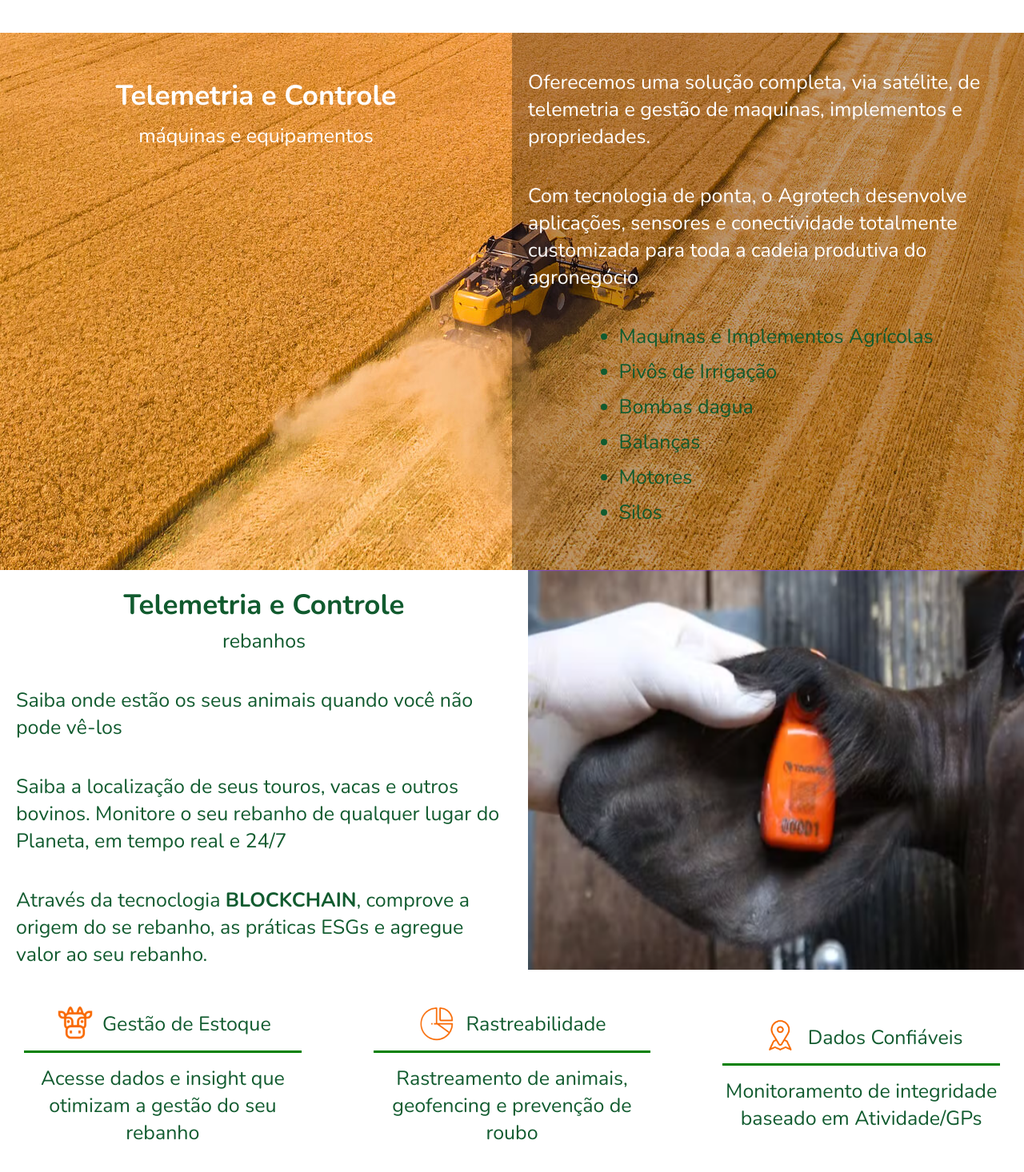
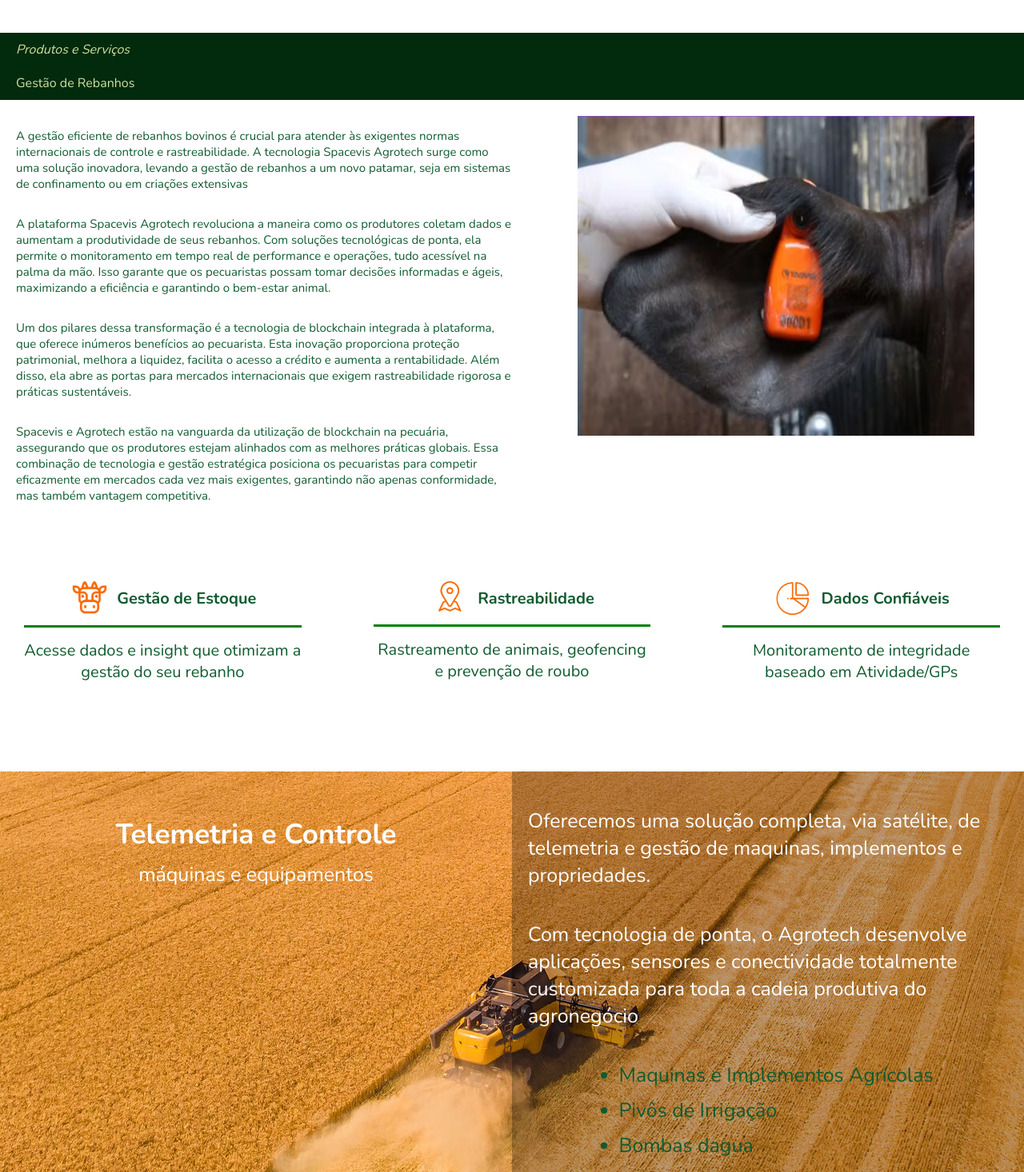
Before and after one commit to Pedroporto87/AgroTech, a React (Vite) app: page / in a window 1280 px wide. Shown: the part 3964-5430 px from the top of the page at 80% size. Built offline with nearby package versions, Linux system fonts and the light colour scheme.

Commit message:
rebanhos quase pronto

```diff
--- a/src/App.jsx
+++ b/src/App.jsx
@@ -21,8 +21,8 @@ function App() {
       <QuemSomos />
       <Missao />
       <DataCenter />
+      <Rebanhos />
       <MaqEqui />
-      <Rebanhos />
       <Geo />
       <MicroUsinas />
       <FazendasConectadas />
--- a/src/components/rebanhos.jsx
+++ b/src/components/rebanhos.jsx
@@ -1,4 +1,5 @@
 import '../style/rebanhos.scss'
+import Title from './title'
 import Bovino from '../img/Imagem 04 - Telemetria Rebanhos.png'
 import iconOx from '../img/icon-ox.png'
 import geoLoc from '../img/icon-loc.png'
@@ -7,18 +8,26 @@ import graph from '../img/icon-graph.png'
 export const Rebanhos = () => {
   return (
     <>
+    <Title title={"Produtos e Serviços"} description={"Gestão de Rebanhos"} id={"gestao-rebanhos"}/>
     <section className='rebanhos' id='rebanhos'>
         <section className='rebanhos-text'>
-            <h1>Telemetria e Controle</h1>
-            <p className='p-title'>rebanhos</p>
-            <p>Saiba onde estão os seus animais quando você não pode vê-los</p>
-            <p>Saiba a localização de seus touros, vacas e outros bovinos.
-                Monitore o seu rebanho de qualquer lugar do Planeta, em
-                tempo real e 24/7
+        <p>A gestão eficiente de rebanhos bovinos é crucial para atender às exigentes normas internacionais de controle e
+            rastreabilidade. A tecnologia Spacevis Agrotech surge como uma solução inovadora, levando a gestão de rebanhos a
+            um novo patamar, seja em sistemas de confinamento ou em criações extensivas</p>
+        <p>A plataforma Spacevis Agrotech revoluciona a maneira como os produtores coletam dados e aumentam a
+            produtividade de seus rebanhos. Com soluções tecnológicas de ponta, ela permite o monitoramento em tempo real de
+            performance e operações, tudo acessível na palma da mão. Isso garante que os pecuaristas possam tomar decisões
+            informadas e ágeis, maximizando a eficiência e garantindo o bem-estar animal.
             </p>
-            <p>Através da tecnoclogia <strong>BLOCKCHAIN</strong>, comprove a origem do
-            se rebanho, as práticas ESGs e agregue valor ao seu rebanho.
+        <p>Um dos pilares dessa transformação é a tecnologia de blockchain integrada à plataforma, que oferece inúmeros
+            benefícios ao pecuarista. Esta inovação proporciona proteção patrimonial, melhora a liquidez, facilita o acesso a crédito
+            e aumenta a rentabilidade. Além disso, ela abre as portas para mercados internacionais que exigem rastreabilidade
+            rigorosa e práticas sustentáveis.
             </p>
+        <p>Spacevis e Agrotech estão na vanguarda da utilização de blockchain na pecuária, assegurando que os produtores
+            estejam alinhados com as melhores práticas globais. Essa combinação de tecnologia e gestão estratégica posiciona os
+            pecuaristas para competir eficazmente em mercados cada vez mais exigentes, garantindo não apenas conformidade,
+            mas também vantagem competitiva.</p>
         </section>
         <section className='rebanhos-img'>
             <img src={Bovino} alt="foto de bovino com brinco de rastreamento"/>
@@ -28,7 +37,7 @@ export const Rebanhos = () => {
         <section className='rebanhos-card'>
             <section className='card-info'>
                 <img src={iconOx} alt="logo de bovino" />
-                <p>Gestão de Estoque</p>
+               <strong><p>Gestão de Estoque</p></strong>
             </section>
             <p>
                 Acesse dados e insight que otimizam a gestão do seu rebanho
@@ -36,8 +45,8 @@ export const Rebanhos = () => {
         </section>
         <section className='rebanhos-card'>
             <section className='card-info'>
-                <img src={graph} alt="logo de graficos" />
-                <p>Rastreabilidade</p>
+            <img src={geoLoc} alt="logo de localização" />
+                <strong><p>Rastreabilidade</p></strong>
             </section>
             <p>
                 Rastreamento de animais, geofencing e prevenção de roubo
@@ -45,8 +54,8 @@ export const Rebanhos = () => {
         </section>
         <section className='rebanhos-card'>
             <section className='card-info'>
-            <img src={geoLoc} alt="logo de localização" />
-                    <p>Dados Confiáveis</p>
+            <img src={graph} alt="logo de graficos" />
+                    <strong><p>Dados Confiáveis</p></strong>
                 </section>
                 <p>
                     Monitoramento de integridade baseado em Atividade/GPs
--- a/src/style/rebanhos.scss
+++ b/src/style/rebanhos.scss
@@ -9,18 +9,8 @@
       padding: 20px; // Espaçamento interno para o texto
       box-sizing: border-box; // Inclui padding e border no cálculo de largura
 
-      h1 {
-        font-size: 35px; // Tamanho da fonte do título
-        margin: 0px;
-      }
-
-      .p-title {
-        font-size: 25px; // Tamanho da fonte do parágrafo título
-        margin: 5px 30px 15px 30px; // Espaçamento abaixo do título
-      }
-
       p {
-        font-size: 25px; // Tamanho da fonte dos parágrafos
+        font-size: 15px; // Tamanho da fonte dos parágrafos
         margin-bottom: 15px; // Espaçamento entre parágrafos
       }
     }
@@ -30,11 +20,13 @@
       display: flex;
       justify-content: center;
       align-items: center;
+      width: 100%;
       //box-sizing: border-box; // Inclui padding e border no cálculo de largura
 
       img {
-        max-width: 100%;
-        height: 500px;
+        padding: 20px;
+        max-width: 80%;
+        height: 400px;
       }
     }
   }
@@ -42,24 +34,22 @@
   .rebanhos-info {
     display: grid;
     grid-template-columns: repeat(3, 1fr); // Três colunas de tamanho igual
-    gap: 30px; // Sem espaço entre os cards
-    align-items: start;
+    gap: 30px; // Espaçamento entre os cards
+    align-items: start; // Alinha os cards ao topo da seção
+    height: 300px;
 
     .rebanhos-card {
       display: flex;
       flex-direction: column;
-      align-items: start;
-      justify-content: center; // Centraliza o conteúdo verticalmente
+      align-items: flex-start; // Alinha o conteúdo ao início
       padding: 30px; // Espaçamento interno para o card
       box-sizing: border-box; // Inclui padding e border no cálculo de largura
-
-      height: 200px; // Opcional: cor de fundo para os cards
+      height: 250px; // Altura fixa para os cards
 
       .card-info {
         display: flex;
         flex-direction: row;
         align-items: center; // Alinha o conteúdo verticalmente
-        justify-content: center; // Centraliza o conteúdo horizontalmente
         width: 100%; // Garante que ocupe toda a largura do card
         border-bottom: 3px solid green; // Borda inferior verde
         padding-bottom: 10px; // Espaçamento inferior para a borda
@@ -72,15 +62,15 @@
         }
 
         p {
-          font-size: 25px; // Tamanho da fonte do texto
+          font-size: 20px; // Tamanho da fonte do texto
           margin: 0; // Remove margens padrão
         }
       }
 
       p {
-        font-size: 25px; // Tamanho da fonte do parágrafo
-        text-align: center; // Centraliza o texto
+        font-size: 20px; // Tamanho da fonte do parágrafo
         margin: 0; // Remove margens padrão
+        text-align: center; // Alinha o texto à esquerda
       }
     }
   }
```
